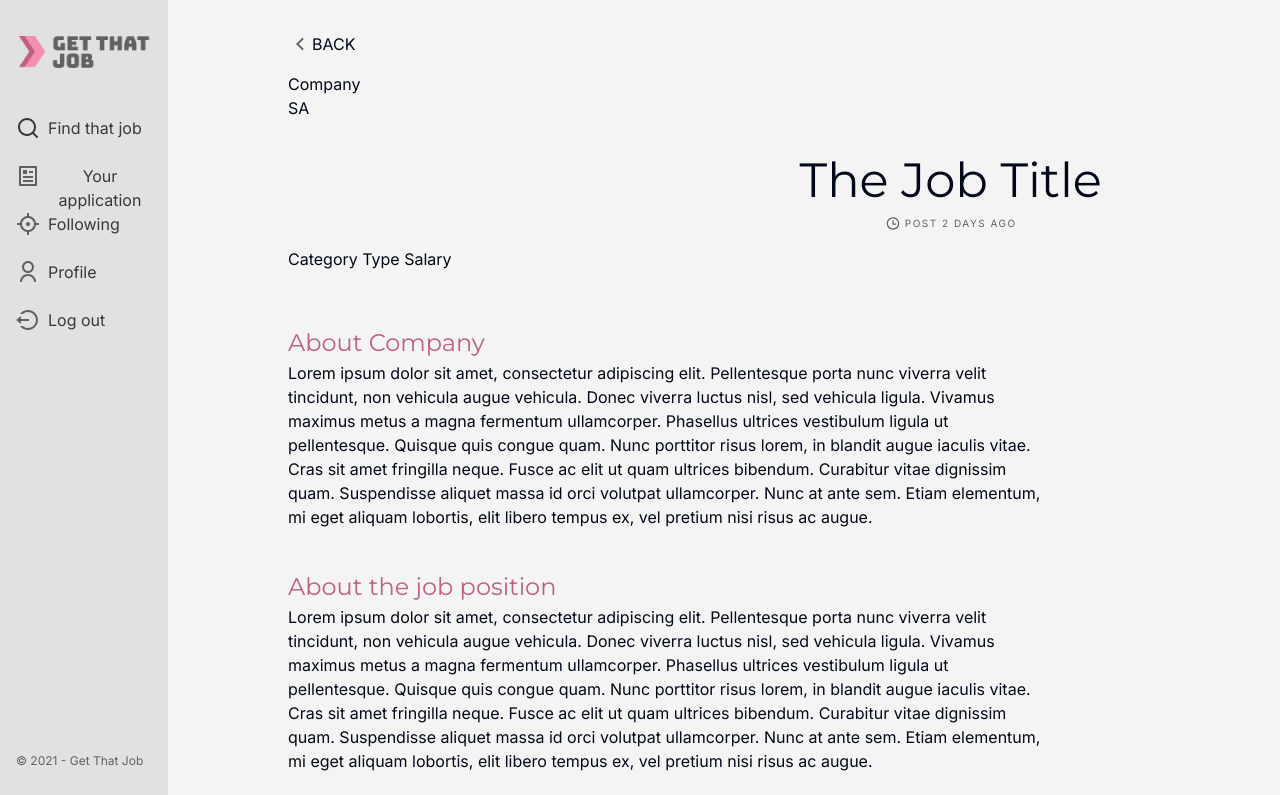
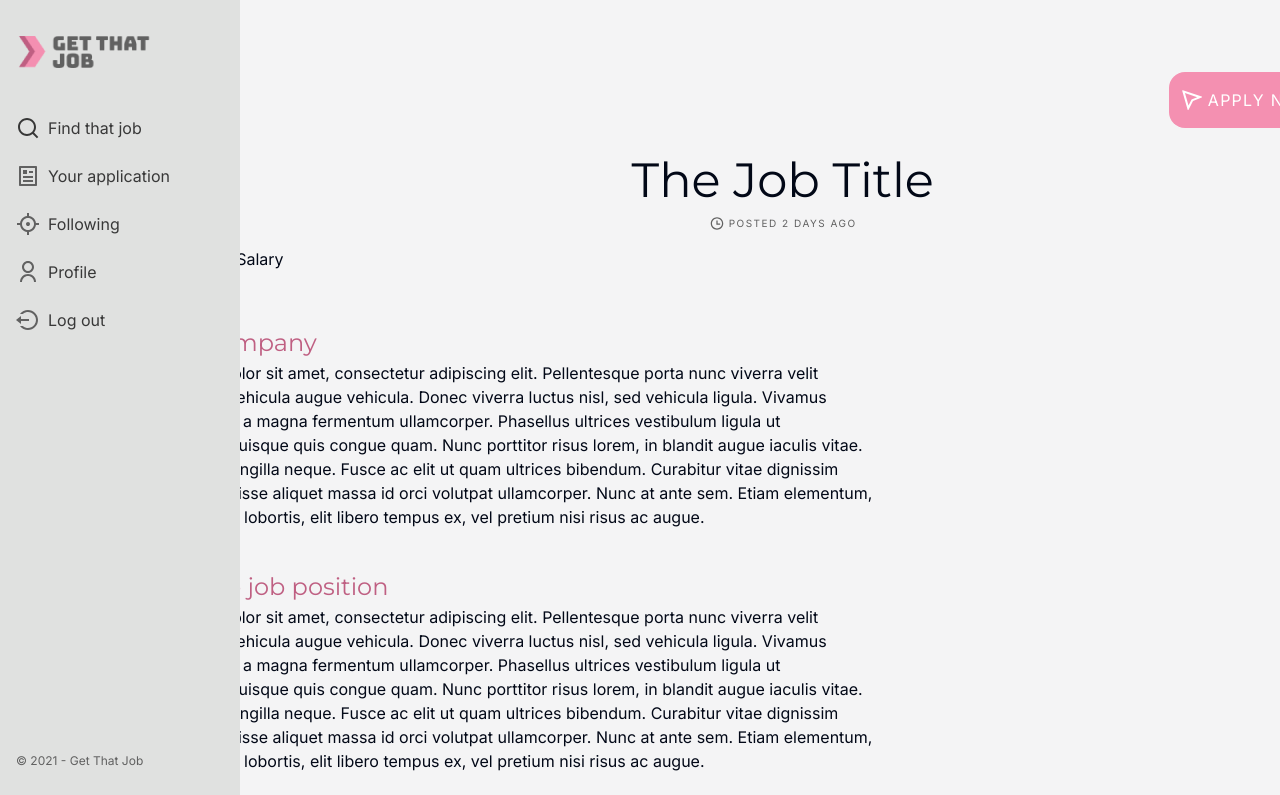
Before and after one commit to kkantaaa/get-that-job-2J3K, a React (Vite) app in the folder client/: page /user/jobdetail in a window 1280 px wide. Shown: the top 795 px of the page. Built offline with nearby package versions, Linux system fonts and the light colour scheme.

Commit message:
edit ProfessionalSideBar

```diff
--- a/client/src/components/ProfessionalSideBar.jsx
+++ b/client/src/components/ProfessionalSideBar.jsx
@@ -5,7 +5,7 @@ export default function ProfessionalSidebar() {
   const { logout } = useAuth();
 
   return (
-    <div className="w-[240px] h-screen bg-BackgroundDark flex flex-col">
+    <div className="w-[240px] h-screen bg-BackgroundDark flex flex-col fixed">
       <div className="w-[168px] h-fit px-[16px] py-[32px]">
         <img src={Logo} />
       </div>
--- a/client/src/pages/JobDetail.jsx
+++ b/client/src/pages/JobDetail.jsx
@@ -59,7 +59,7 @@ function JobDetail() {
                 />
               </svg>
               <p className="ml-[4px] text-[10px] text-Gray font-normal tracking-[1.5px] leading-normal">
-                Post 2 Days Ago
+                Posted 2 Days Ago
               </p>
             </div>
             <div className="mt-[16px]">Category Type Salary</div>
```
